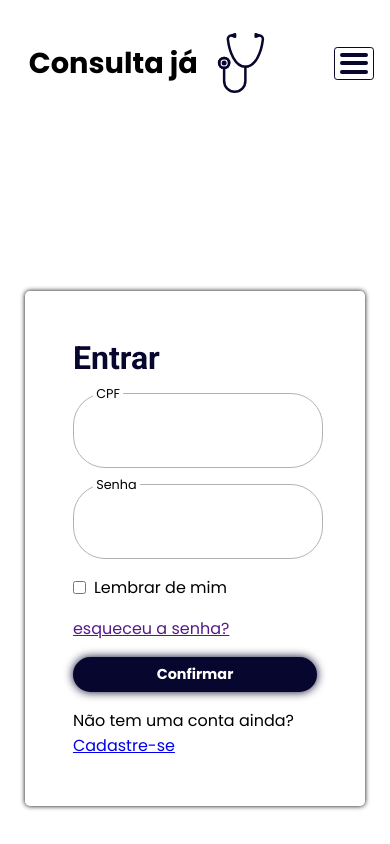
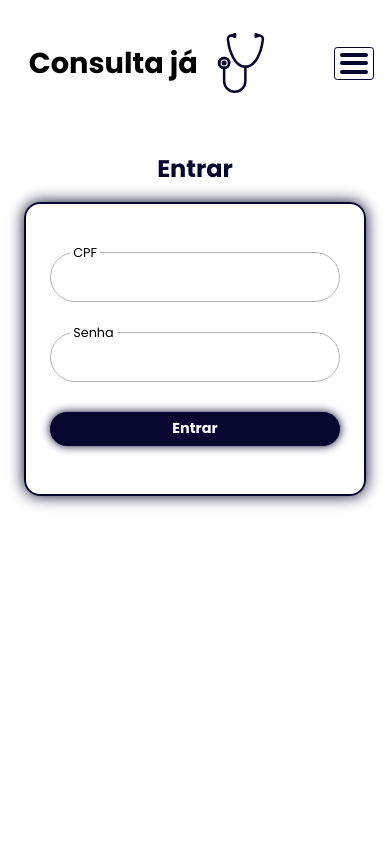
Before and after one commit to ArthurThz/projeto-consulta-ja, a React (Vite) app: page /login in a window 390 px wide. Shown: the top 844 px of the page. Built offline with nearby package versions, Linux system fonts and the light colour scheme.

Commit message:
updating to styled components, new mobile login view

```diff
--- a/src/components/Layout/Input/styles.js
+++ b/src/components/Layout/Input/styles.js
@@ -4,13 +4,13 @@ export const InputContainer = styled.div`
   min-width: 250px;
   max-width: 100%;
   width: 100%;
-  height: auto;
+  height: 80px;
   position: relative;
 `;
 
 export const InputStyled = styled.input`
   width: 100%;
-  height: 80%;
+  height: 60%;
   border-radius: 2rem;
   border: 1px solid rgb(66, 66, 66);
   outline: none;
--- a/src/components/Routes/login/Login.jsx
+++ b/src/components/Routes/login/Login.jsx
@@ -4,7 +4,7 @@ import { useState, useContext } from "react";
 import { userContext } from "../../../Context/UserContext";
 import { isLoggedContext } from "../../../Context/IsLoggedContext";
 import { apiRoute } from "../../../services/api";
-import { Container, Form, FormContainer, ImageContainer, Row } from "./styles";
+import { Container, Title, FormContainer, Formulario } from "./styles";
 import Button from "../../Layout/Button/button";
 import Input from "../../Layout/Input/input";
 
@@ -44,34 +44,13 @@ const Login = () => {
 
   return (
     <Container>
-      <ImageContainer>
-        <img src={loginImage} alt="imagem de login" />
-      </ImageContainer>
+      <Title>Entrar</Title>
       <FormContainer>
-        <h1>Entrar</h1>
-
-        <Form onSubmit={handleOnSubmit}>
-          <Input type="text" name="CPF" onChange={handleOnChangeInput} />
-          <Input type="password" name="Senha" onChange={handleOnChangeInput} />
-          <Row>
-            <input type="checkbox" name="rememberUser" id="rememberUser" />
-            <label htmlFor="rememberUser">Lembrar de mim</label>
-          </Row>
-
-          <Row>
-            <a href="" className="forgot-password">
-              esqueceu a senha?
-            </a>
-          </Row>
-
-          <Button label="Confirmar" onClick={handleOnSubmit} type="submit" />
-
-          <Row>
-            <span>
-              Não tem uma conta ainda? <Link to="/cadastro">Cadastre-se</Link>
-            </span>
-          </Row>
-        </Form>
+        <Formulario onSubmit={handleOnSubmit}>
+          <Input name="CPF" onChange={handleOnChangeInput} type="text" />
+          <Input name="Senha" type="password" onChange={handleOnChangeInput} />
+          <Button label="Entrar" type="submit" />
+        </Formulario>
       </FormContainer>
     </Container>
   );
--- a/src/components/Routes/login/styles.js
+++ b/src/components/Routes/login/styles.js
@@ -3,107 +3,37 @@ import { colors, breakpoints } from "../../../GlobalStyles/styles-variables";
 
 export const Container = styled.main`
   width: 100%;
-  min-height: 100vh;
+  min-height: 90vh;
   height: 100%;
-  padding: 1rem;
 
   display: flex;
+  flex-direction: column;
   align-items: center;
-  justify-content: center;
-  flex-direction: column;
-
-  @media (min-width: ${breakpoints.xl}) {
-    height: 100vh;
-    padding: 2rem;
-    flex-direction: row;
-  }
+  padding: 1.5rem;
 `;
 
-export const ImageContainer = styled.div`
-  width: 70%;
-  height: 100%;
-  display: none;
-  box-shadow: 0 0 5px 0 #000;
-  border-top-left-radius: 0.3rem;
-  border-bottom-left-radius: 0.3rem;
-
-  img {
-    width: 100%;
-    height: 100%;
-    border-top-left-radius: 0.3rem;
-    border-bottom-left-radius: 0.3rem;
-  }
-
-  @media (min-width: ${breakpoints.xl}) {
-    display: flex;
-    align-items: center;
-    justify-content: center;
-  }
+export const Title = styled.h2`
+  font-size: 1.5rem;
+  font-weight: bold;
+  color: ${colors.darkBlue};
 `;
 
 export const FormContainer = styled.div`
-  width: 95%;
-  height: 100%;
-  padding: 3rem;
-
-  gap: 1rem;
-
-  display: flex;
-  flex-direction: column;
-  align-items: flex-start;
-  justify-content: center;
-
-  /* border:1px solid ${colors.darkBlue}; */
-  border-radius: 0.3rem;
-
-  box-shadow: 0 0 5px 0 #000;
-
-  h1 {
-    font-size: 2rem;
-    font-family: "Roboto", sans-serif;
-    color: ${colors.darkBlue};
-  }
-
-  @media (min-width: ${breakpoints.md}) {
-    width: 70%;
-  }
-
-  @media (min-width: ${breakpoints.lg}) {
-    width: 50%;
-  }
-
-  @media (min-width: ${breakpoints.xl}) {
-    width: 50%;
-    border-top-right-radius: 0.3rem;
-    border-bottom-right-radius: 0.3rem;
-    border-bottom-left-radius: 0;
-    border-top-left-radius: 0;
-
-    h1 {
-      font-size: 2.5rem;
-    }
-  }
+  width: 100%;
+  padding: 3rem 1.5rem;
+  margin-top: 1rem;
+  border: 2px solid ${colors.darkBlue};
+  box-shadow: 0 0 15px 0 ${colors.darkBlue};
+  border-radius: 1rem;
 `;
 
-export const Form = styled.form`
+export const Formulario = styled.form`
+  width: 100%;
   display: flex;
+  align-items: center;
   flex-direction: column;
-  align-items: flex-start;
-  justify-content: center;
-
-  width: 100%;
-  height: 100%;
-  gap: 1rem;
 
   button {
     width: 100%;
   }
 `;
-
-export const Row = styled.div`
-  width: auto;
-  display: flex;
-  align-items: center;
-  justify-content: center;
-  gap: 0.5rem;
-`;
```
